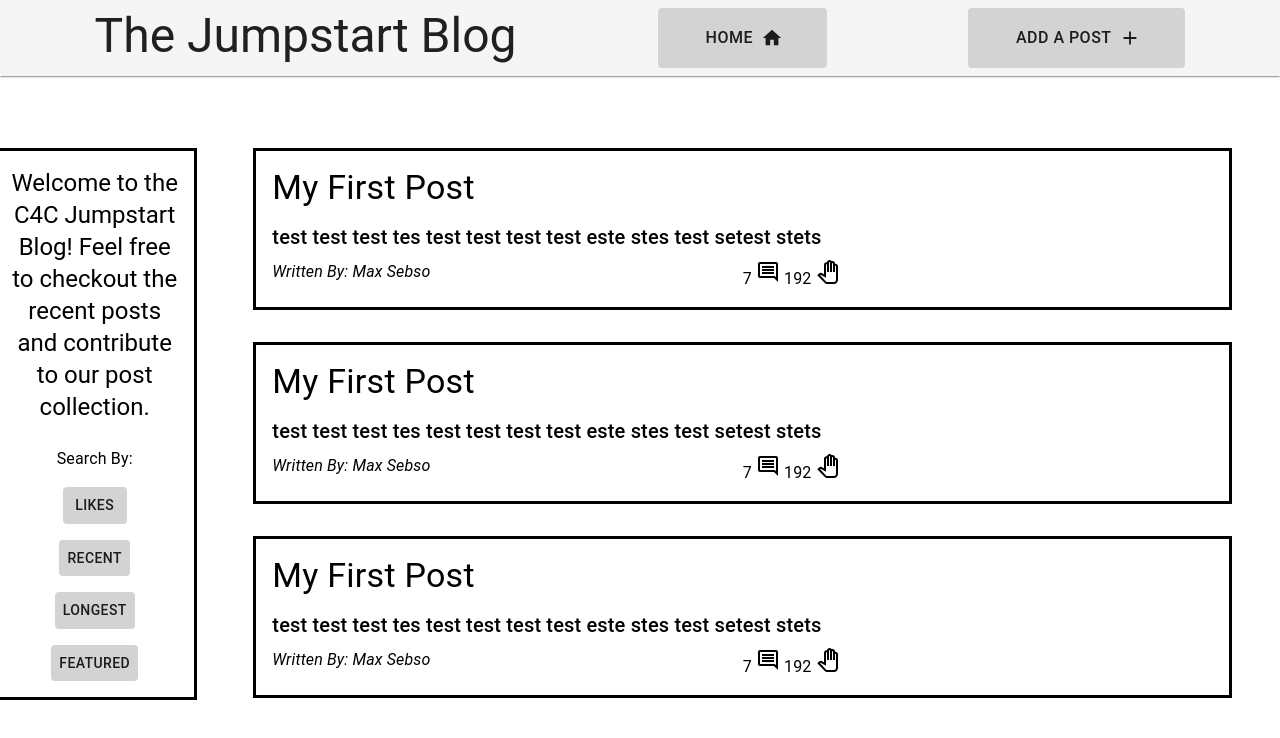
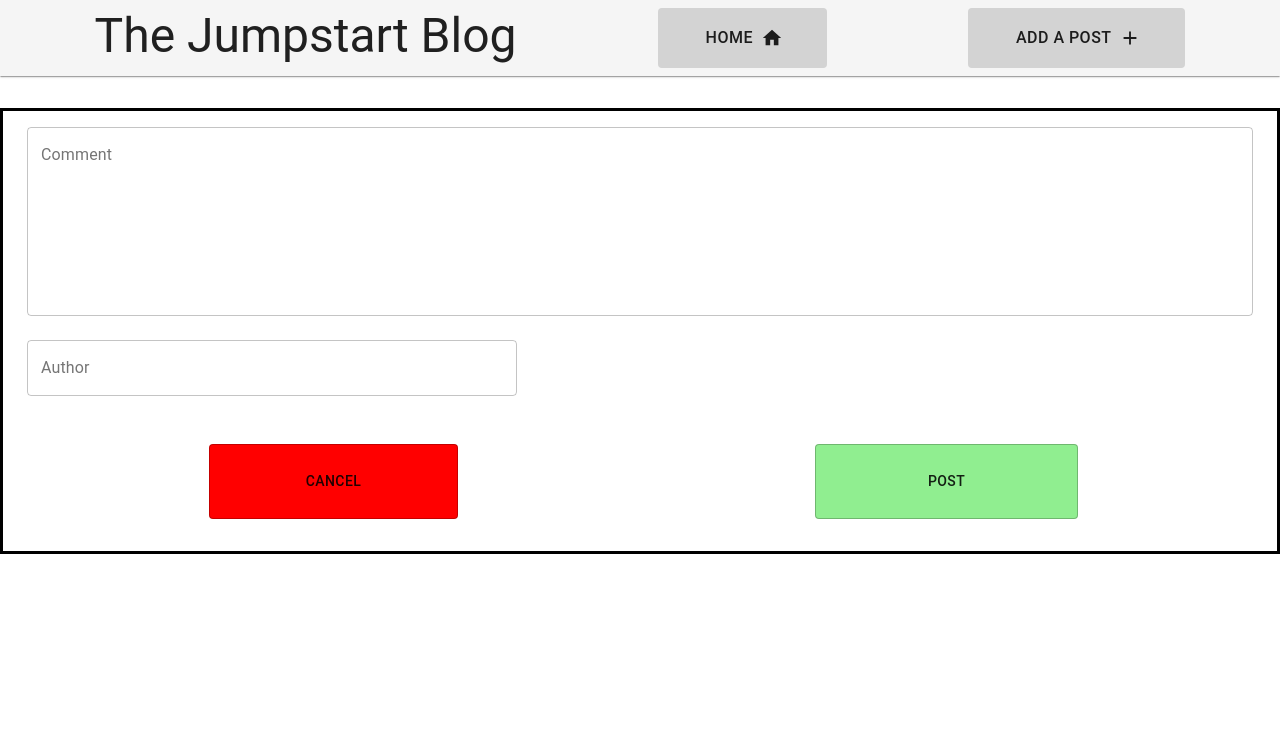
Before and after one commit to Code-4-Community/jumpstart-frontend, a React (Create React App) app: page / in a window 1280 px wide. Shown: the top 738 px of the page. Built offline with nearby package versions, Linux system fonts and the light colour scheme.

Commit message:
Built out createcomment

```diff
--- a/src/App.tsx
+++ b/src/App.tsx
@@ -5,6 +5,7 @@ import BlogPost from './components/BlogPost';
 import NavBar from './components/NavBar';
 import Landing from './components/Landing';
 import CreateBlogPost from './components/CreatBlogPost';
+import CreateComment from './components/CreateComment';
 
 
 
@@ -12,7 +13,7 @@ const App: React.FC = () => {
   return (
     <div>
       <NavBar />
-      <Landing />
+      <CreateComment />
     </div>
   );
 }
--- a/src/components/CreatBlogPost.tsx
+++ b/src/components/CreatBlogPost.tsx
@@ -45,6 +45,8 @@ const useStyles = makeStyles({
 
     submitButton: {
         padding: '3rem',
+        paddingLeft: '3.75rem',
+        paddingRight: '3.75rem',
         background: 'lightGreen'
     },
 
@@ -132,7 +134,7 @@ const CreateBlogPost: React.FC = () => {
                 </Box>
                 <Box className={classes.actionButton}>
                     <Button variant="outlined" className={classes.cancelButton}>Cancel</Button>
-                    <Button variant="outlined" type="submit" className={classes.submitButton}>Submit</Button>
+                    <Button variant="outlined" type="submit" className={classes.submitButton}>Post</Button>
                 </Box>
             </form>
         </Container>
--- /dev/null
+++ b/src/components/CreateComment.tsx
@@ -0,0 +1,104 @@
+import React, {useState} from 'react';
+import { makeStyles } from '@material-ui/core/styles';
+import {
+    Container,
+    TextField,
+    Grid,
+    Button
+} from '@material-ui/core';
+
+const useStyles = makeStyles({
+    root: {
+        marginTop: '2rem',
+        marginBottom: '2rem',
+        borderStyle: 'solid'
+    },
+
+    author: {
+        width: '40%',
+        marginTop: '1rem',
+        marginBottom: '1rem',
+    },
+
+    actionButton: {
+        marginTop: '2rem',
+        marginBottom: '2rem',
+        display: 'flex',
+        justifyContent: 'space-around',
+        alignItems: 'center'
+    },
+
+    cancelButton: {
+        padding: '1.5rem',
+        paddingLeft: '6rem',
+        paddingRight: '6rem',
+        background: 'red'
+
+    },
+
+    submitButton: {
+        padding: '1.5rem',
+        paddingLeft: '7rem',
+        paddingRight: '7rem',
+        background: 'lightGreen'
+    },
+});
+
+
+const CreateComment: React.FC = () => {
+    const classes = useStyles();
+
+    const [comment, setComment] = useState(
+        {
+            author: '',
+            content: ''
+        }
+    );
+
+    return(
+        <Container className={classes.root}>
+            <Grid container>
+                <Grid item xs={12}>
+                    <TextField
+                        id="content"
+                        margin="normal"
+                        fullWidth
+                        multiline
+                        rows={8}
+                        rowsMax={50}
+                        label="Comment"
+                        variant="outlined"
+                        value={comment.content}
+                        onChange={e => {
+                            const newCommentObj = { author: comment.author,
+                                                    content: e.target.value};
+                            setComment(newCommentObj);
+                          }}/>
+                </Grid>
+                <Grid item xs={12}>
+                    <TextField
+                        id="author"
+                        margin="normal"
+                        rowsMax={1}
+                        label="Author"
+                        variant="outlined"
+                        value={comment.author}
+                        className={classes.author}
+                        onChange={e => {
+                            const newCommentObj = { author: e.target.value,
+                                                    content: comment.content};
+                            setComment(newCommentObj);
+                          }}/>
+                </Grid>
+                <Grid item xs={6} className={classes.actionButton}>
+                    <Button variant="outlined" className={classes.cancelButton}>Cancel</Button>
+                </Grid>
+                <Grid item xs={6} className={classes.actionButton}>
+                    <Button variant="outlined" className={classes.submitButton}>Post</Button>
+                </Grid>
+            </Grid>
+        </Container>
+    );
+}
+
+export default CreateComment;
--- a/src/components/ListOfComments.tsx
+++ b/src/components/ListOfComments.tsx
@@ -1,4 +1,4 @@
-import React, { useState } from 'react';
+import React from 'react';
 import Comment from './Comment';
 import { makeStyles } from '@material-ui/core/styles'
 import {
@@ -30,7 +30,7 @@ const useStyles = makeStyles({
 const ListOfComments: React.FC = () => {
     const classes = useStyles();
 
-    const [comments,setComments] = useState([
+    const comments = [
         {
             user: 'joe',
             date: 'Wed Aug 19 2020 20:14:06',
@@ -51,7 +51,7 @@ const ListOfComments: React.FC = () => {
             claps: 94,
             content: 't'
         }
-    ]);
+    ];
 
     return(
         <Container>
```
